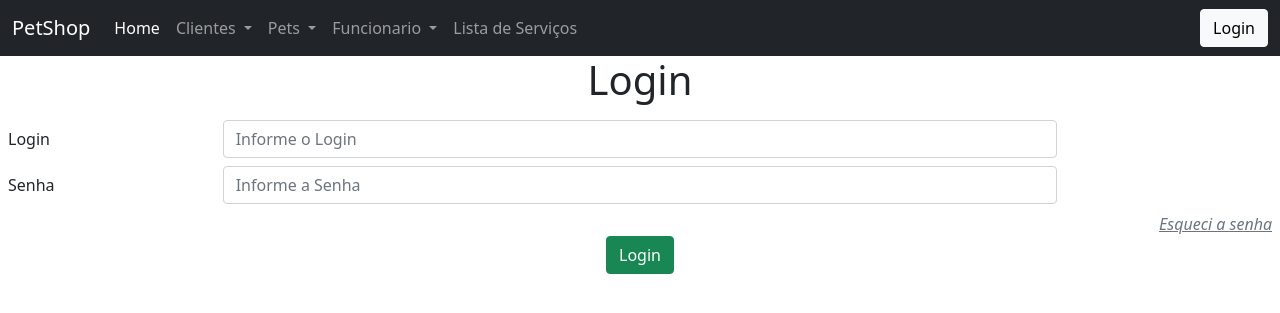
After one commit to riquelmer45/Projeto-PetShop, a Node server app: page /petshop/login in a window 1280 px wide. The commit adds this page. Shown: the top 313 px of the page. Run offline with Node 20, Linux system fonts and the light colour scheme; some libraries are stand-ins or nearby versions.

Commit message:
Criação da pagina de login e inicio da configuração de sessão

```diff
--- a/controllers/controller.js
+++ b/controllers/controller.js
@@ -1,7 +1,45 @@
+const Funcionario = require("../model/Funcionario")
+const path = require('path')
+const bcrypt = require('bcrypt')
+const flash = require('express-flash')
+
 module.exports = class controller {
-
     static async home(req, res){
         res.render('petshop/home')
     }
 
+    static async login(req, res){
+        res.render('petshop/login')
+    }
+
+    static async loginSubmit(req, res){
+        try {
+            const { login, senha} = req.body
+            const funcionario = await Funcionario.findOne({
+                where: { login: login }
+            })
+            if(!funcionario){
+                req.flash('massage', 'Funcionario não cadastrado')
+                res.render('funcionarios/funcionarioform')
+            }
+            if(!senha === Funcionario.senha){
+                req.flash('massage', 'Senha Inválida')
+                res.render('funcionario/funcionarioform')
+                return
+            }
+            req.session.funcionarioid = Funcionario.id
+            req.flash('massage', 'Funcionario logado com sucesso!')
+            req.session.save(()=>{
+                res.redirect('/')
+            })
+            console.log('sessao inicada')
+        } catch (error) {
+            console.log(error)
+        }
+    }
+    static logout(req,res) {
+        req.session.destroy()
+        res.redirect('/')
+    }
+
 }
--- a/index.js
+++ b/index.js
@@ -7,9 +7,13 @@ const Pet = require('./routes/petRouter')
 const Cliente = require('./routes/clienteRouter')
 const Funcionario = require('./routes/funcionarioRouter')
 const conn = require('./db/conn')
+const flash = require('express-flash')
+const session = require('express-session')
+, Filestore = require('session-file-store')(session);
 const petModel = require('./model/Pets')
 const clienteModel = require('./model/Cliente')
 const funcionarioRouter = require('./model/Funcionario')
+const Cookie = require('express-session')
 
 const hbs = exphbs.create({
   partialsDir: ["views/partials"]
@@ -29,6 +33,38 @@ app.use(express.json())
 
 //adicionando CSS
 app.use(express.static('public'))
+
+//configuração de session
+app.use(flash());
+
+app.use(
+  session({
+    nome:"session",
+    secret:"secret",
+    resave:false,
+    saveUninitialized:false,
+    store: new Filestore({
+      logFn: function () { },
+      path: require('path').join(require('os').tmpdir(), 'sessions'),
+    }),
+    cookie: {
+      secure: false,
+      maxAge: 360000,
+      expires: new Date(Date.now() + 350000),
+      httpOnly: true
+    }
+
+  })
+)
+
+//set session to res
+app.use((req,res,next) =>{
+  console.log(req.session.funcionarioid);
+  if(req.session.funcionarioid) {
+    res.locals.session = req.session
+  }
+  next();
+})
 
 //adicionando rota Pets
 app.use('/petshop', petshop )
--- a/routes/router.js
+++ b/routes/router.js
@@ -4,6 +4,9 @@ const controller = require('../controllers/controller')
 
 
 router.get('/', controller.home)
+router.get('/login', controller.login)
+router.post('/login', controller.loginSubmit)
+
 
 
 module.exports = router
--- a/views/funcionarios/funcionarioform.handlebars
+++ b/views/funcionarios/funcionarioform.handlebars
@@ -1,7 +1,7 @@
 <div class="d-flex justify-content-center">
     <h1 class="center">Cadastrar Funcionario</h1>
 </div>
-<div class="boxCarro">
+<div class="boxFuncionario">
     <form action="/funcionarios/add" class="p-2" method="post">
         <div class="row mb-2">
             <label class="col-sm-2 col-form-label">Nome</label>
--- a/views/layouts/main.handlebars
+++ b/views/layouts/main.handlebars
@@ -18,7 +18,7 @@
   <div class="navbar-container">
         <nav class="navbar navbar-expand-lg navbar-dark bg-dark">
             <div class="container-fluid">
-                <img class="img_icon" src="" alt="" width="30cm" height="30cm">
+                {{!-- <img class="img_icon" src="" alt="" width="30cm" height="30cm"> --}}
                 <a class="navbar-brand" href="#">PetShop</a>
                 <button class="navbar-toggler" type="button" data-bs-toggle="collapse"
                     data-bs-target="#navbarSupportedContent" aria-controls="navbarSupportedContent" aria-expanded="false"
@@ -57,13 +57,11 @@
                                 <li><a class="dropdown-item" href="/funcionarios/allFuncionario">Listar Funcionarios</a></li>
                             </ul>
                         </li>
-                        {{!-- <li class="nav-item">
-                            <a class="nav-link" href="/funcionarios/addFun">Cadastrar Funcionarios</a>
-                        </li> --}}
                         <li class="nav-item">
                             <a class="nav-link" href="/">Lista de Serviços</a>
                         </li>
                     </ul>
+                    <a class="btn btn-light" href="/petshop/login">Login</a>
                 </div>
             </div>
         </nav>
--- /dev/null
+++ b/views/petshop/login.handlebars
@@ -0,0 +1,29 @@
+<div>
+    <h1 class="text-center">Login</h1>
+    <div class="box-login">
+         <form action="/petshop/login" class="p-2" method="post">
+            <div class="row mb-2">
+                <label class="col-sm-2 col-form-label">Login</label>
+                <div class="col-sm-8">
+                    <input type="text" class="form-control" name="login" placeholder="Informe o Login">
+                </div>
+            </div>
+            <div class="row mb-2">
+                <label class="col-sm-2 col-form-label">Senha</label>
+                <div class="col-sm-8">
+                    <input type="text" class="form-control" name="senha" placeholder="Informe a Senha">
+                </div>
+            </div>
+            <div class="box-login-btn d-flex justify-content-center align-items-center flex-column">
+                <div style="width: 100%;" class="d-flex justify-content-end">
+                    <a id="recuperar-senha" class="fst-italic fs-6 text-muted ms" href="#">Esqueci a senha</a>
+                </div>
+
+                <input class="btn btn-success" type="submit" value="Login">
+            </div>
+
+
+
+        </form>
+    </div>
+</div>
```
Also changed, not shown: package.json (+11 -3 lines), templates/css/petshop.css (+4 -3 lines), views/funcionarios/viewfuncionario.handlebars (+5 -5 lines), 2 other files.
